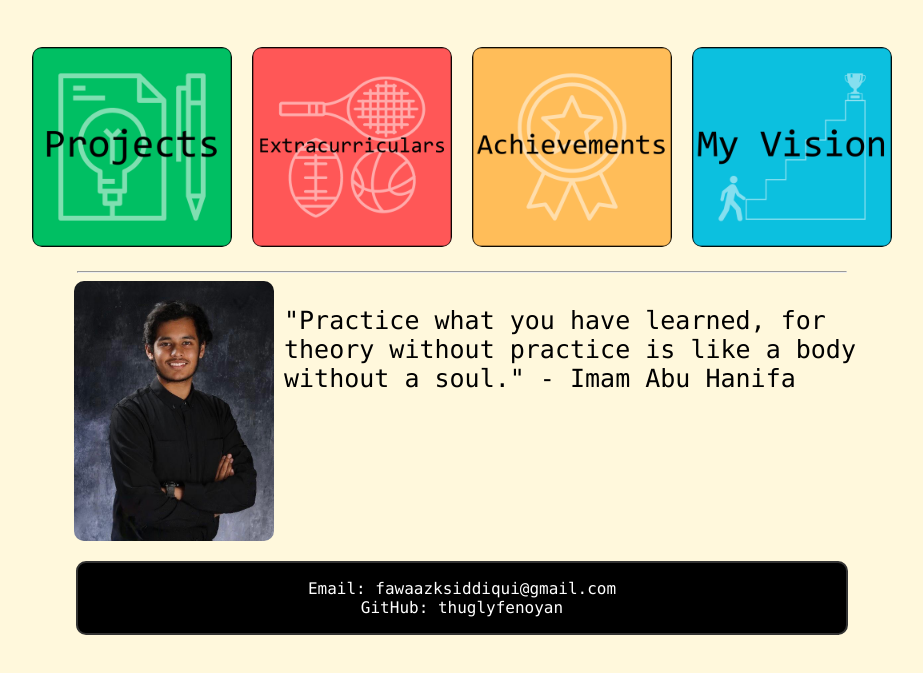
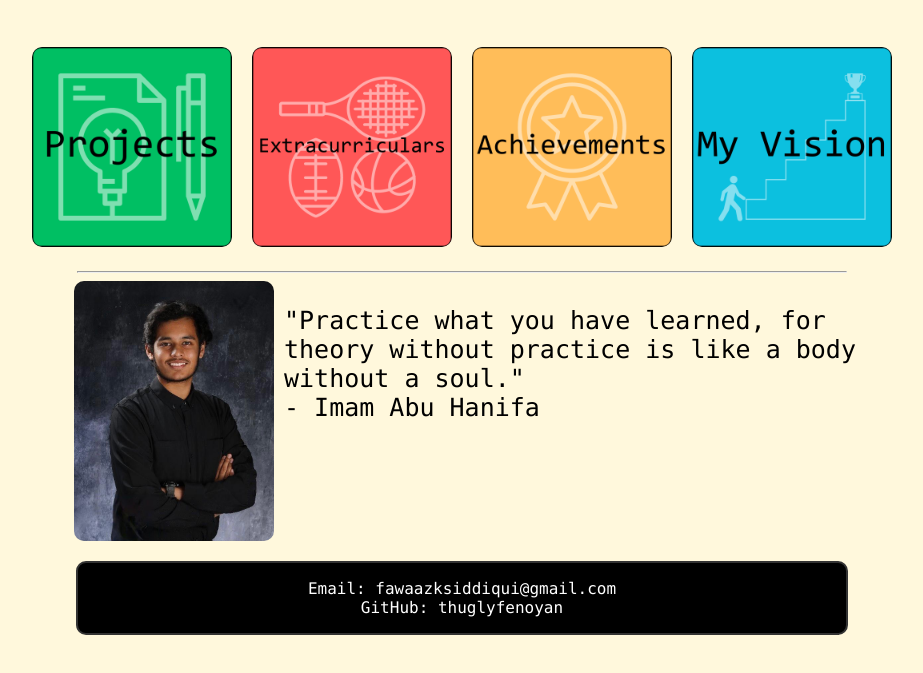
Before and after one commit to thuglyfenoyan/thuglyfenoyan.github.io, a plain HTML site: page index.html in a window 1280 px wide. Shown: the part 113-786 px from the top of the page, without its empty margins (178-1101 px from the left). Drawn offline with Linux system fonts and the light colour scheme.

Commit message:
Fixed spacing again

```diff
--- a/index.html
+++ b/index.html
@@ -56,7 +56,7 @@
               <img src="91f68787-b25f-461e-9c80-fd15a78d7b12.jpg" class="image" style="transform: scale(1);">
             </div>
             <div id="text-container">
-              <p>"Practice what you have learned, for theory without practice is like a body without a soul."
+              <p>"Practice what you have learned, for theory without practice is like a body without a soul."<br>
                   - Imam Abu Hanifa
               </p>
             </div>
```
